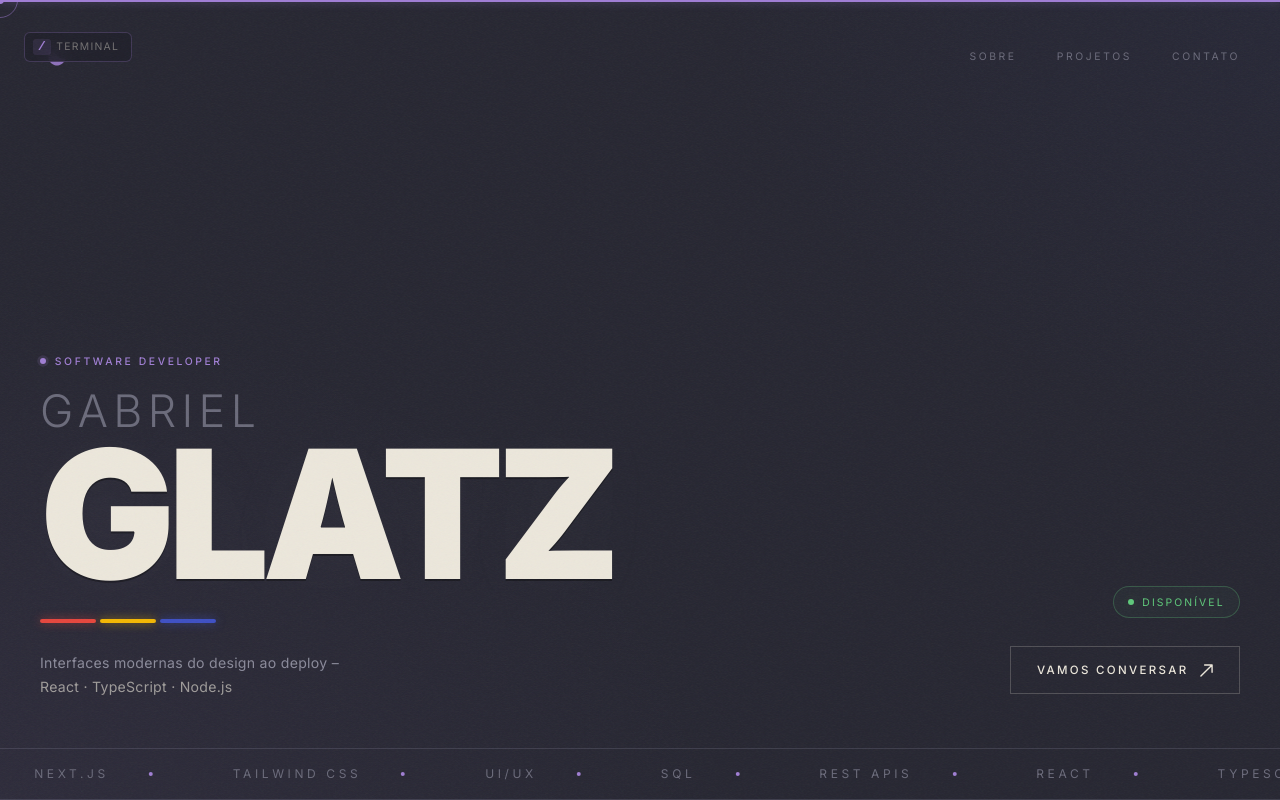
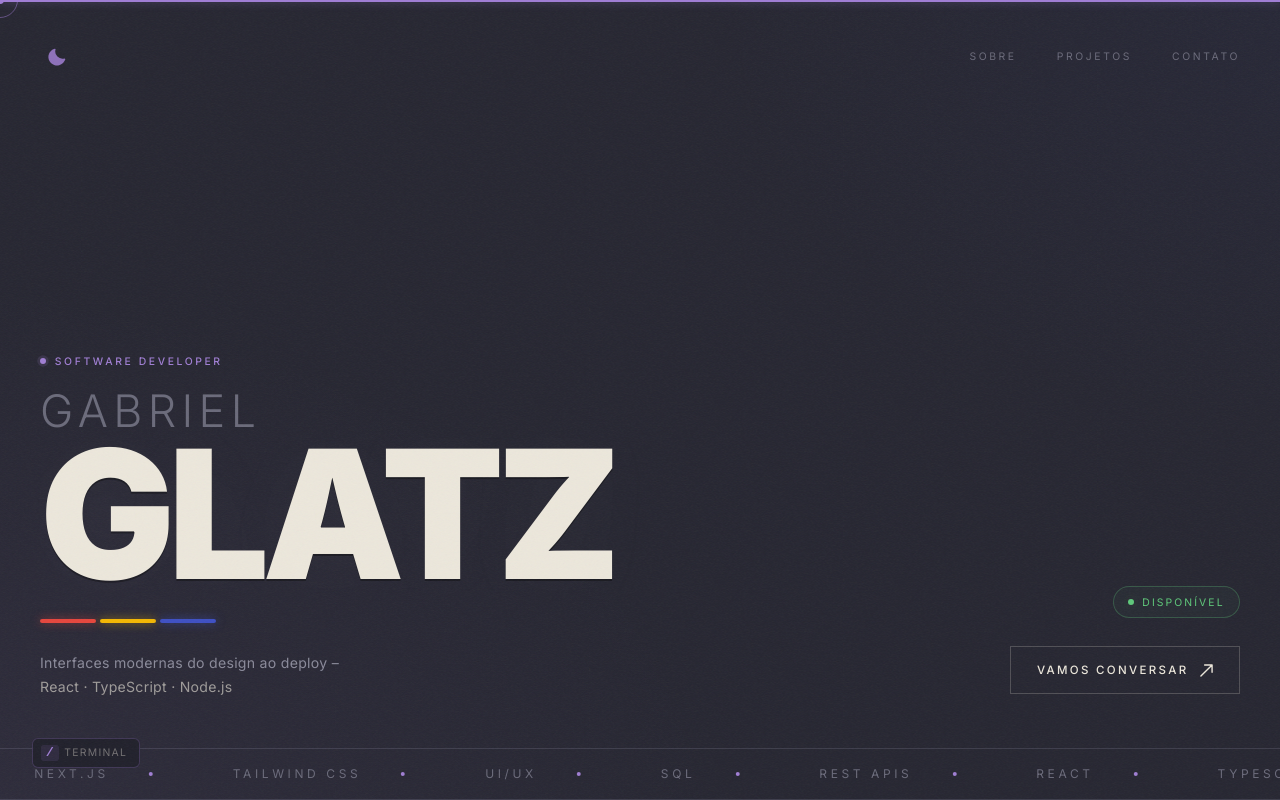
Before and after one commit to glatztp/portifolio, a Next.js app: page / in a window 1280 px wide. Shown: the top 800 px of the page. Built offline with nearby package versions, Linux system fonts and the light colour scheme.

Commit message:
fix: reposition terminal hint badge and remove hover effect

```diff
--- a/src/app/globals.css
+++ b/src/app/globals.css
@@ -2770,8 +2770,8 @@ body {
 /* ─── Easter Egg Terminal ─────────────────────────────── */
 .terminal-hint-badge {
   position: fixed;
-  top: 2rem;
-  left: 1.5rem;
+  bottom: 2rem;
+  left: 2rem;
   z-index: 8000;
   display: flex;
   align-items: center;
@@ -2788,10 +2788,6 @@ body {
   user-select: none;
 }
 
-.terminal-hint-badge:hover {
-  border-color: rgba(160, 126, 212, 0.55);
-  background: rgba(40, 40, 55, 0.95);
-}
 
 .terminal-hint-slash {
   font-family: "Courier New", monospace;
```
